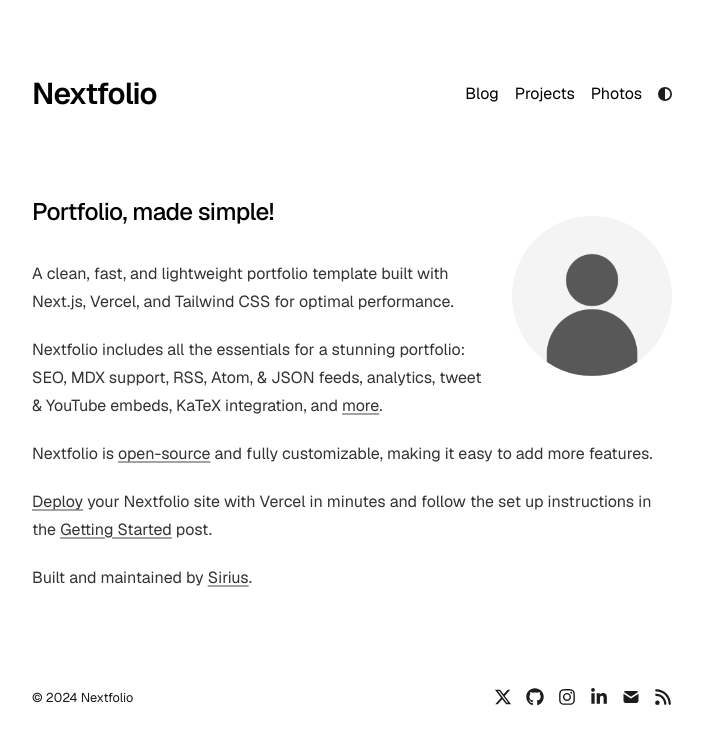
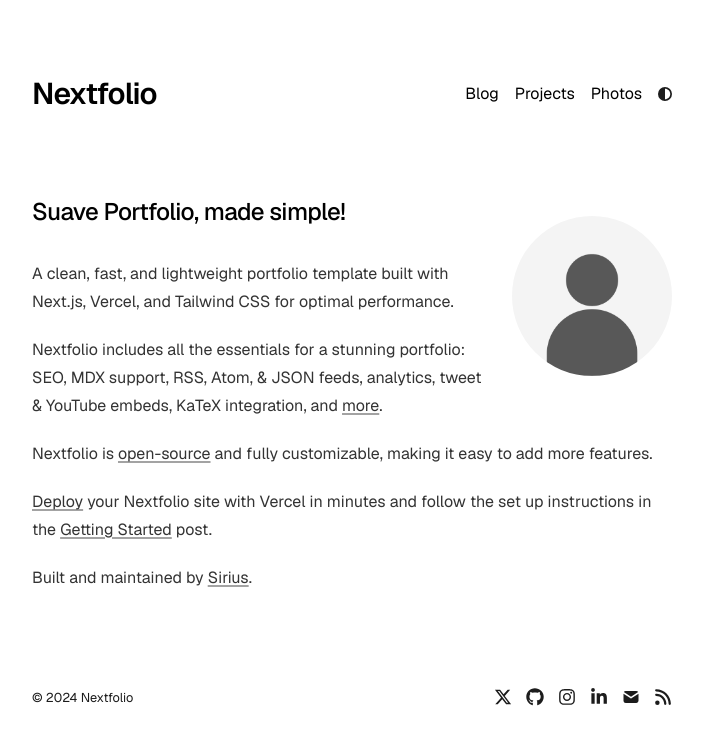
Before and after one commit to PetitSuave/suavecoachweb, a Next.js app: page / in a window 1280 px wide. Shown: the top 744 px of the page, without its empty margins (288-991 px from the left). Built offline with nearby package versions, Linux system fonts and the light colour scheme.

Commit message:
test auto deploy to vercel (#3)

```diff
--- a/app/page.tsx
+++ b/app/page.tsx
@@ -17,7 +17,7 @@
       </a>
 
       <h1 className="mb-8 text-2xl font-medium tracking-tight">
-        Portfolio, made simple!
+        Suave Portfolio, made simple!
       </h1>
 
       <div className="prose prose-neutral dark:prose-invert">
```
